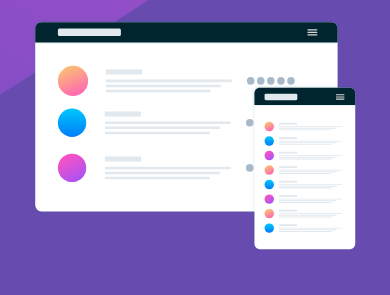
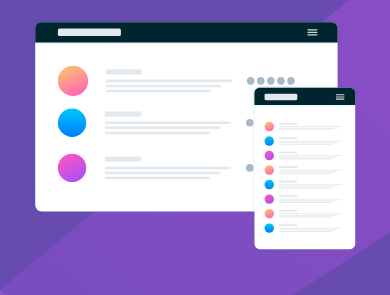
Before and after one commit to godkingjay/FrontendMentor-Huddle-Landing-Page-With-A-Single-Introductory-Section, a plain HTML site: page index.html in a window 390 px wide. Shown: the part 173-468 px from the top of the page. Drawn offline with Linux system fonts and the light colour scheme.

Commit message:
Mobile Background

```diff
--- a/style.css
+++ b/style.css
@@ -239,6 +239,10 @@ footer:hover>.attribution {
 }
 
 @media (max-width: 768px) {
+  main {
+    background-image: url('images/bg-mobile.svg');
+  }
+
   .wrapper {
     margin-block: 64px;
   }
```
Also changed, not shown: screenshot.png (added).
